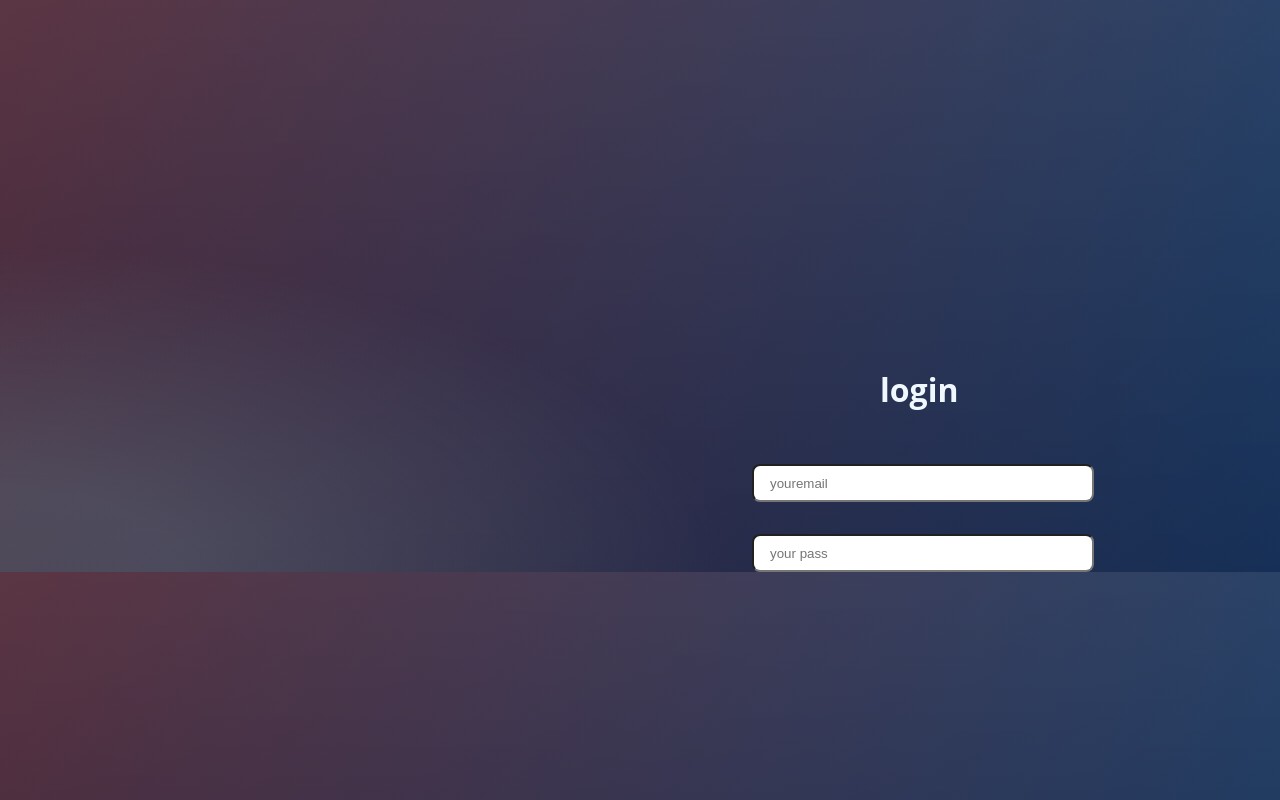
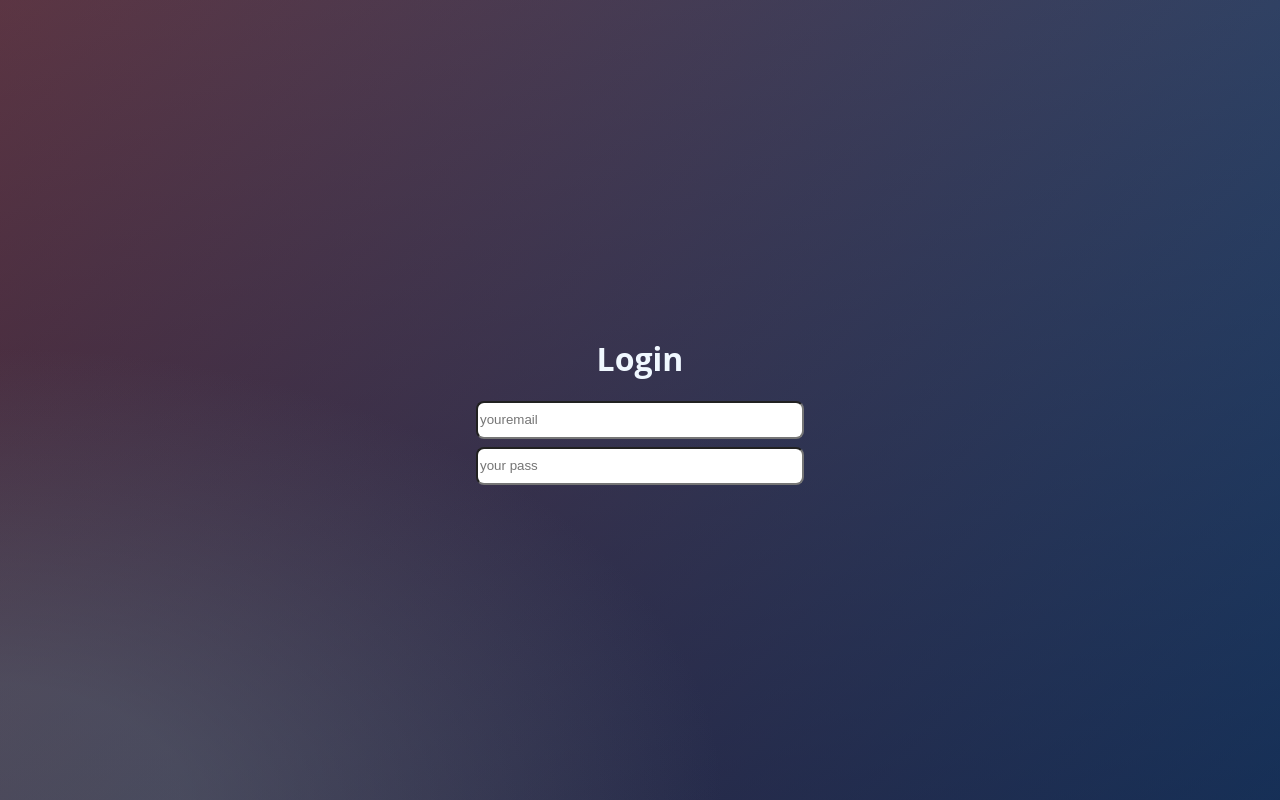
Before and after one commit to m3rminator/login-menu, a React (Create React App) app: page / in a window 1280 px wide. Built offline with nearby package versions, Linux system fonts and the light colour scheme; the HTML template or start-up script is replaced by a standard one.

Commit message:
git commit -m "changed appjs and app css"

```diff
--- a/src/App.css
+++ b/src/App.css
@@ -1,37 +1,99 @@
 #h1 {
-  margin-left: 55rem;
-  margin-top: 23rem;
   color: aliceblue;
+  width: 100%;
+  text-align: center;
 }
 body {
-    width: 100%;
-    height:100%;
-    font-family: 'Open Sans', sans-serif;
-    background: #092756;
-    background: -moz-radial-gradient(0% 100%, ellipse cover, rgba(104,128,138,.4) 10%,rgba(138,114,76,0) 40%),-moz-linear-gradient(top,  rgba(57,173,219,.25) 0%, rgba(42,60,87,.4) 100%), -moz-linear-gradient(-45deg,  #670d10 0%, #092756 100%);
-    background: -webkit-radial-gradient(0% 100%, ellipse cover, rgba(104,128,138,.4) 10%,rgba(138,114,76,0) 40%), -webkit-linear-gradient(top,  rgba(57,173,219,.25) 0%,rgba(42,60,87,.4) 100%), -webkit-linear-gradient(-45deg,  #670d10 0%,#092756 100%);
-    background: -o-radial-gradient(0% 100%, ellipse cover, rgba(104,128,138,.4) 10%,rgba(138,114,76,0) 40%), -o-linear-gradient(top,  rgba(57,173,219,.25) 0%,rgba(42,60,87,.4) 100%), -o-linear-gradient(-45deg,  #670d10 0%,#092756 100%);
-    background: -ms-radial-gradient(0% 100%, ellipse cover, rgba(104,128,138,.4) 10%,rgba(138,114,76,0) 40%), -ms-linear-gradient(top,  rgba(57,173,219,.25) 0%,rgba(42,60,87,.4) 100%), -ms-linear-gradient(-45deg,  #670d10 0%,#092756 100%);
-    background: -webkit-radial-gradient(0% 100%, ellipse cover, rgba(104,128,138,.4) 10%,rgba(138,114,76,0) 40%), linear-gradient(to bottom,  rgba(57,173,219,.25) 0%,rgba(42,60,87,.4) 100%), linear-gradient(135deg,  #670d10 0%,#092756 100%);
-
-  }
+  width: 100%;
+  height: 100%;
+  font-family: 'Open Sans', sans-serif;
+  background: #092756;
+  background: -moz-radial-gradient(
+      0% 100%,
+      ellipse cover,
+      rgba(104, 128, 138, 0.4) 10%,
+      rgba(138, 114, 76, 0) 40%
+    ),
+    -moz-linear-gradient(top, rgba(57, 173, 219, 0.25) 0%, rgba(42, 60, 87, 0.4)
+          100%),
+    -moz-linear-gradient(-45deg, #670d10 0%, #092756 100%);
+  background: -webkit-radial-gradient(
+      0% 100%,
+      ellipse cover,
+      rgba(104, 128, 138, 0.4) 10%,
+      rgba(138, 114, 76, 0) 40%
+    ),
+    -webkit-linear-gradient(top, rgba(57, 173, 219, 0.25) 0%, rgba(
+            42,
+            60,
+            87,
+            0.4
+          )
+          100%),
+    -webkit-linear-gradient(-45deg, #670d10 0%, #092756 100%);
+  background: -o-radial-gradient(
+      0% 100%,
+      ellipse cover,
+      rgba(104, 128, 138, 0.4) 10%,
+      rgba(138, 114, 76, 0) 40%
+    ),
+    -o-linear-gradient(top, rgba(57, 173, 219, 0.25) 0%, rgba(42, 60, 87, 0.4)
+          100%),
+    -o-linear-gradient(-45deg, #670d10 0%, #092756 100%);
+  background: -ms-radial-gradient(
+      0% 100%,
+      ellipse cover,
+      rgba(104, 128, 138, 0.4) 10%,
+      rgba(138, 114, 76, 0) 40%
+    ),
+    -ms-linear-gradient(top, rgba(57, 173, 219, 0.25) 0%, rgba(42, 60, 87, 0.4)
+          100%),
+    -ms-linear-gradient(-45deg, #670d10 0%, #092756 100%);
+  background: -webkit-radial-gradient(
+      0% 100%,
+      ellipse cover,
+      rgba(104, 128, 138, 0.4) 10%,
+      rgba(138, 114, 76, 0) 40%
+    ),
+    linear-gradient(
+      to bottom,
+      rgba(57, 173, 219, 0.25) 0%,
+      rgba(42, 60, 87, 0.4) 100%
+    ),
+    linear-gradient(135deg, #670d10 0%, #092756 100%);
+}
 #email-input {
   border-radius: 0.5rem;
   width: 20rem;
   height: 2rem;
-  margin-left: 47rem;
-  margin-top: 2rem;
-  padding-left: 1rem;
 }
 #pass-input {
   border-radius: 0.5rem;
   width: 20rem;
   height: 2rem;
-  margin-left: 47rem;
-  margin-top: 2rem;
-  padding-left: 1rem;
+  margin-top: 0.5rem;
 }
 form {
   width: 100%;
   height: 100%;
 }
+.navid-container {
+  display: flex;
+  flex-direction: column;
+  justify-content: center;
+  align-items: center;
+  height: 100vh;
+}
+.navid-wrapper {
+  display: flex;
+  flex-direction: column;
+  justify-content: center;
+  align-items: center;
+}
+
+.navid-form {
+  display: flex;
+  flex-direction: column;
+  justify-content: center;
+  align-items: center;
+}
--- a/src/App.js
+++ b/src/App.js
@@ -1,15 +1,19 @@
-
 import './App.css';
 function App() {
-
   return (
-    <>
-    <h1 id="h1">login</h1>
-    <form>
-  <input type="email" placeholder="youremail" id="email-input"></input>
-  <input type="password" placeholder="your pass" id="pass-input"></input>
-  </form>
-  </>
-    );
+    <div className='navid-container'>
+      <div className='navid-wrapper'>
+        <h1 id='h1'>Login</h1>
+        <form className='navid-form'>
+          <input type='email' placeholder='youremail' id='email-input'></input>
+          <input
+            type='password'
+            placeholder='your pass'
+            id='pass-input'
+          ></input>
+        </form>
+      </div>
+    </div>
+  );
 }
 export default App;
```
